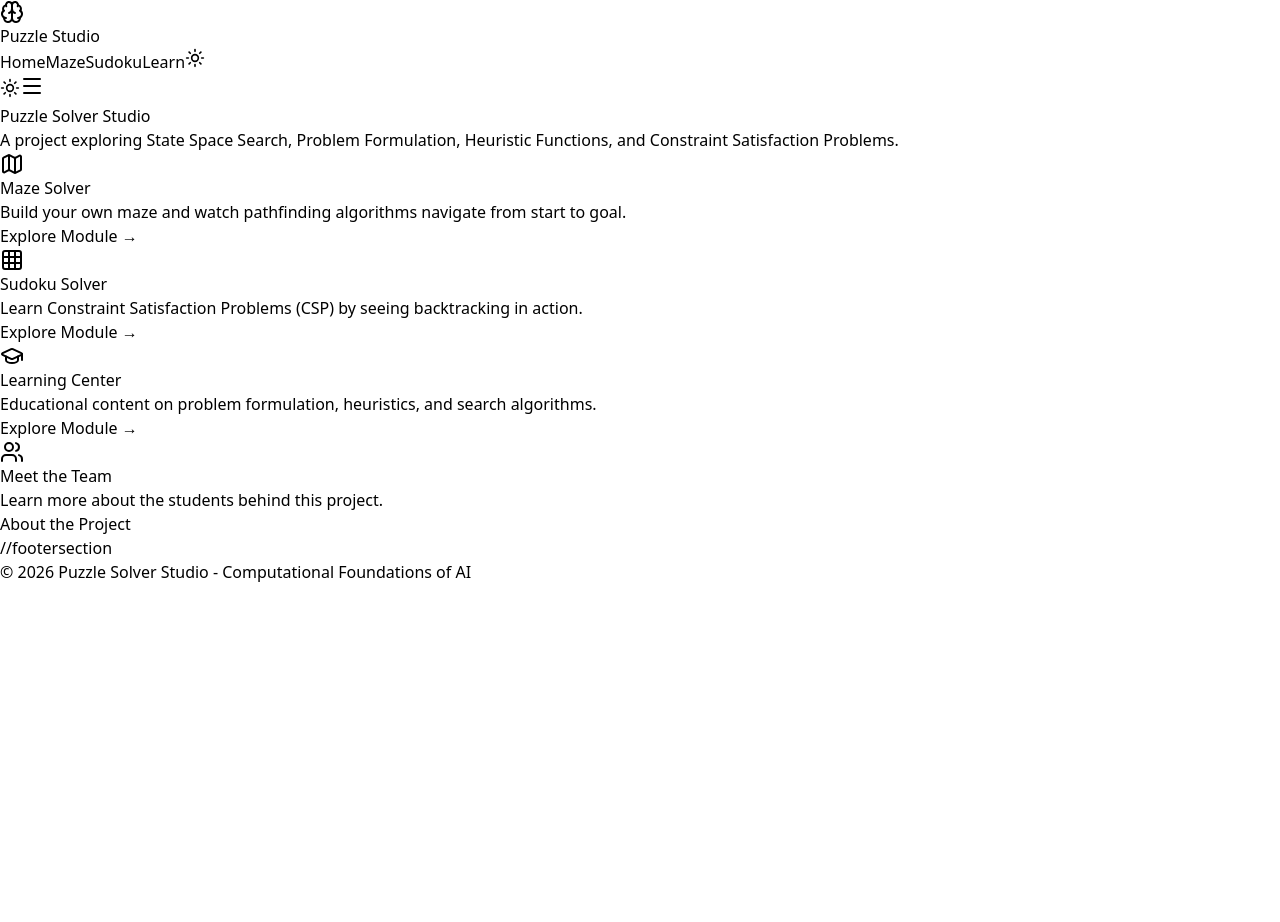
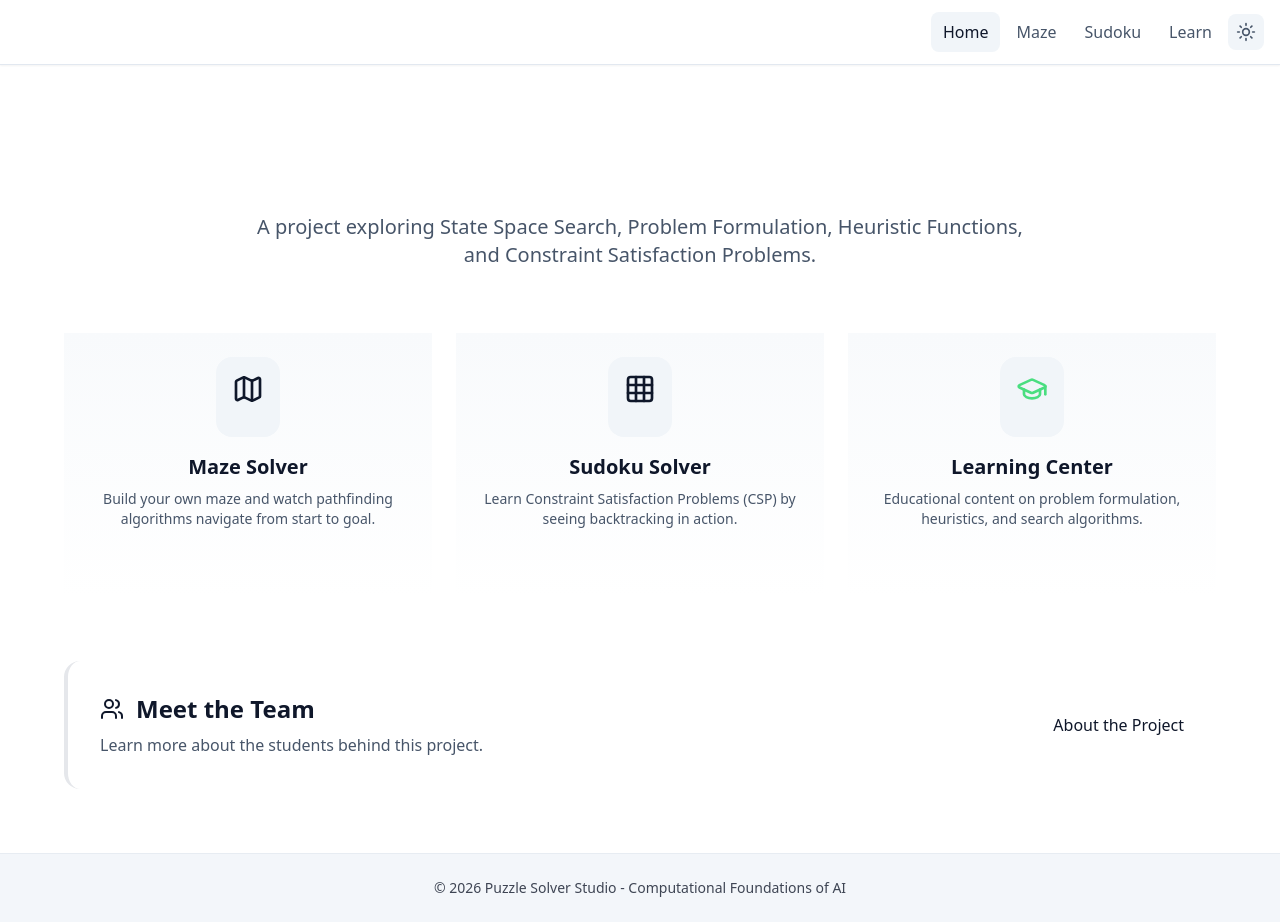
Before and after one commit to vadlavishal-85/PUZZLE_SOLVER, a React (Vite) app: page / in a window 1280 px wide. Before the commit the page ends 800 px from the top, so only its background shows below. Built offline with nearby package versions, Linux system fonts and the light colour scheme.

Commit message:
Errors Fixed

```diff
--- a/package.json
+++ b/package.json
@@ -10,6 +10,7 @@
     "preview": "vite preview"
   },
   "dependencies": {
+    "lucide-react": "^1.17.0",
     "react": "^19.2.6",
     "react-dom": "^19.2.6",
     "react-router-dom": "^7.17.0"
--- a/src/App.jsx
+++ b/src/App.jsx
@@ -41,7 +41,7 @@ function App() {
           </Routes>
         </main>
 
-      //footersection
+          {/* footer section */}
         <footer className="bg-slate-100 dark:bg-card-bg py-6 text-center text-sm opacity-80 mt-auto border-t border-slate-200 dark:border-slate-800">
           <p>© {new Date().getFullYear()} Puzzle Solver Studio - Computational Foundations of AI</p>
         </footer>
--- a/src/Pages/About.jsx
+++ b/src/Pages/About.jsx
@@ -0,0 +1,20 @@
+import { Link } from 'react-router-dom';
+
+function About() {
+  return (
+    <div className="max-w-4xl mx-auto py-12">
+      <h1 className="text-4xl font-bold mb-6 text-primary">About Puzzle Solver Studio</h1>
+      <p className="mb-4 text-slate-600 dark:text-slate-300">
+        Puzzle Solver Studio is an educational React project focused on search algorithms, constraint satisfaction, and AI problem solving.
+      </p>
+      <p className="mb-8 text-slate-600 dark:text-slate-300">
+        It features a maze solver, a Sudoku CSP solver interface, and learning materials to help students understand computational foundations.
+      </p>
+      <Link to="/" className="btn-primary">
+        Back to Home
+      </Link>
+    </div>
+  );
+}
+
+export default About;
--- a/tailwind.config.js
+++ b/tailwind.config.js
@@ -1,4 +1,10 @@
-content: [
-  "./index.html",
-  "./src/**/*.{js,ts,jsx,tsx}",
-]
+export default {
+  content: [
+    "./index.html",
+    "./src/**/*.{js,ts,jsx,tsx}",
+  ],
+  theme: {
+    extend: {},
+  },
+  plugins: [],
+};
```
Also changed, not shown: src/Pages/SudokuSolver.jsx (renamed from src/Pages/SudokoSolver.jsx), 1 other file (tests, documents, lock files or other folders).
